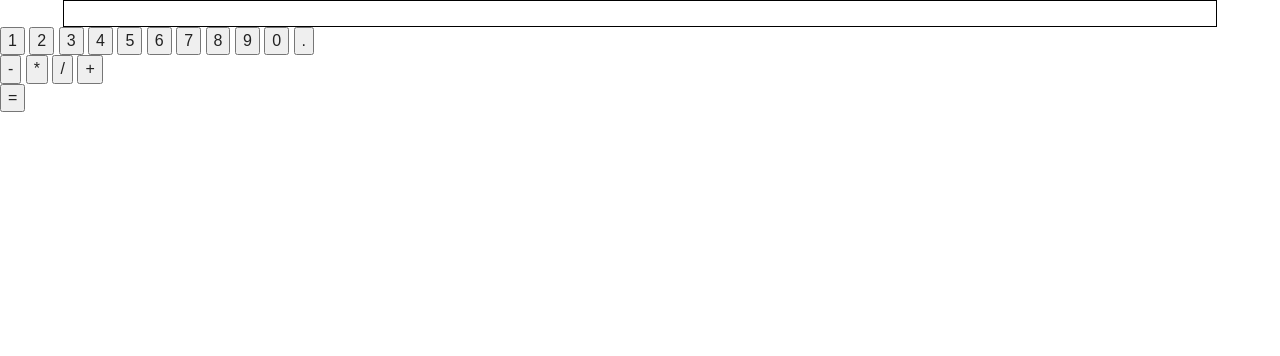
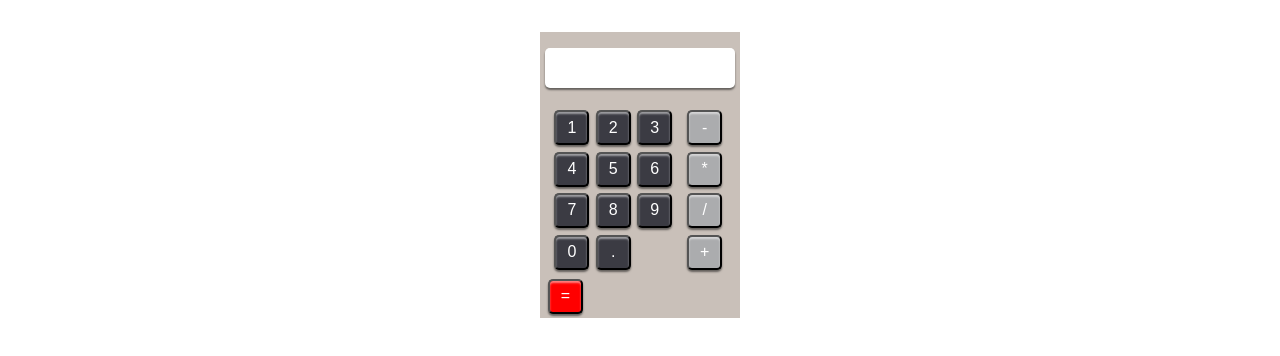
Before and after one commit to JulieCanevet/calculatrice, a plain HTML site: page index.html in a window 1280 px wide. Drawn offline with nearby package versions, Linux system fonts and the light colour scheme.

Commit message:
choix couleurs

```diff
--- a/css/main.css
+++ b/css/main.css
@@ -95,47 +95,77 @@ textarea {
    Author's custom styles
    ========================================================================== */
 
-.calculette
+.calcul
 {
-    background-color: blue;
-    width: 150px;
-    height: 300px;
+    background-color: #C9C0B9;
+    width: 200px;
+    height: 270px;
     padding-top: 1em;
     margin: auto;
     margin-top: 2em;
-}
 
-p
-{
-    width: 20px;
-    height: 20px;
-    background-color: white;
-    margin: .5em;
 }
 
 #resultat
 {
-    border: 1px solid black;
-    width: 90%;
-    height: 25px;
+    width: 95%;
+    height: 2.5em;
     margin: auto;
+    background-color: white;
+    margin-bottom: 1em;
+    border-radius: 5px;
+    box-shadow: 0px 2px 2px 0px rgba(0, 0, 0, 0.5), 0px 2px 2px 0px rgba(255, 255, 255, 0.5) inset;
+
 }
 
-.boutons
+.ch, .si, #egal
+{
+    width: 35px;
+    height: 35px;
+    margin: .2em;
+    border-radius: 5px;
+    box-shadow: 0px 2px 2px 0px rgba(0, 0, 0, 0.5), 0px 2px 2px 0px rgba(255, 255, 255, 0.5) inset;
+    color: white;
+}
+
+.ch
+{
+    background-color: #3B3B43;
+}
+
+.si
+{
+    background-color: #ABACAE;
+}
+
+#nombre
 {
     display: flex;
     flex-wrap: wrap;
+    width: 80%;
+    padding: .2em;
+    margin-left: .5em;
 }
 
+#signe
+{
+    display: flex;
+    flex-direction: column;
+    width: 20%;
+    margin: auto;
+    margin-right: 1em;
+}
 
+#classement
+{
+    display: flex;
+}
 
-
-
-
-
-
-
-
+#egal
+{
+    background-color: red;
+    margin-left: .5em;
+}
 
 /* ==========================================================================
    Helper classes
--- a/index.html
+++ b/index.html
@@ -20,8 +20,9 @@
         <![endif]-->
 
         <!-- Add your site or application content here -->
+<section class="calcul">
 <div id="resultat"></div>
-
+<div id="classement">
     <div id="nombre">
         <button class="ch">1</button>
         <button class="ch">2</button>
@@ -43,31 +44,10 @@
         <button class="si">/</button>
         <button class="si">+</button>
     </div>
-
+</div>
 <button id="egal">=</button>
 
-
-
-
-
-
-
-
-
-
-
-
-
-
-
-
-
-
-
-
-
-
-
+</section>
         <script src="https://code.jquery.com/jquery-1.12.0.min.js"></script>
         <script>window.jQuery || document.write('<script src="js/vendor/jquery-1.12.0.min.js"><\/script>')</script>
         <script src="js/plugins.js"></script>
--- a/js/main.js
+++ b/js/main.js
@@ -6,14 +6,14 @@ var result= document.getElementById('resultat'); //div resultat
 for (let i=0; i < nb.length; i++) {
 	nb[i].addEventListener("click", function (){
 		result.innerHTML += nb[i].innerHTML;
-	} );
+	});
 }
 
 // Selection du signe de l'operation
 for (let j=0; j < signe.length; j++) {
 	signe[j].addEventListener("click", function (){
 		result.innerHTML += signe[j].innerHTML;
-	} );
+	});
 }
 
 // Resultat au click "egal"
@@ -21,4 +21,4 @@ for (let j=0; j < signe.length; j++) {
 		parseInt(result.innerHTML);
 		var view = eval(result.innerHTML);
 		result.innerHTML = view;
-	} );
+	});
```
